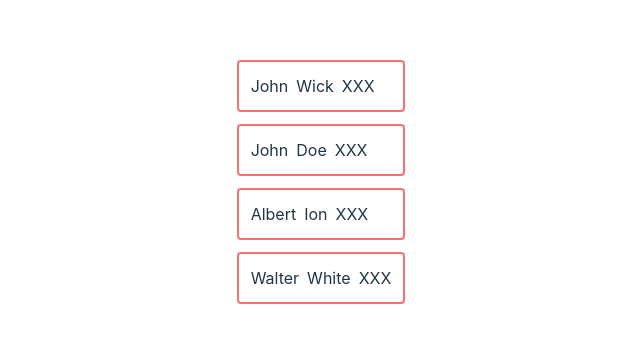
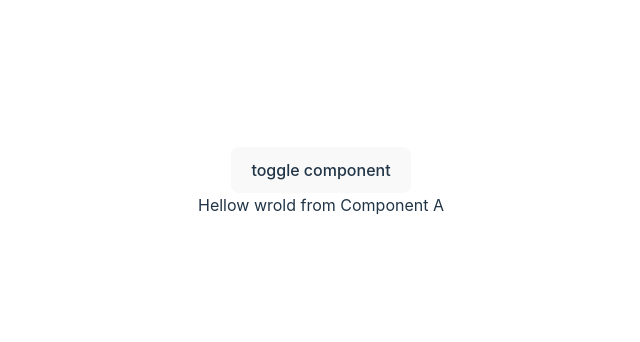
Before and after one commit to ShayanBits/vue-training-hour, a Vue app: page / in a window 1280 px wide. Shown: the part 218-560 px from the top of the page, without its empty margins (319-959 px from the left). Built offline with nearby package versions, Linux system fonts and the light colour scheme.

Commit message:
✨ Add basic dynamic components

```diff
--- a/src/App.vue
+++ b/src/App.vue
@@ -1,9 +1,7 @@
 <script setup>
 import MainComponent from './components/MainComponent.vue';
-import MainComponentNormalSlot from './components/MainComponentNormalSlot.vue';
 </script>
 
 <template>
   <MainComponent/>
-  <!-- <MainComponentNormalSlot/> -->
 </template>
--- a/src/components/Cart.vue
+++ /dev/null
@@ -1,15 +0,0 @@
-<template>
-  <div
-    class="flex flex-col justify-around items-center border-solid border-2 p-4 my-3 border-red-300 w-full h-3/6 rounded-md"
-  >
-    <!--  Name -->
-    <div class="red text-xl text-blue-500 bg-slate-200 p-4">
-      <slot name="firstName"> </slot>
-    </div>
-    <!--  LastName-->
-    <slot> </slot>
-
-    <!-- ID -->
-    <slot name="id"> Default ID </slot>
-  </div>
-</template>
--- /dev/null
+++ b/src/components/ComponentA.vue
@@ -0,0 +1,13 @@
+<template >
+    <div>
+        <p>
+            Hellow wrold from Component A
+        </p>
+    </div>
+</template>
+<script setup>
+
+</script>
+<style lang="">
+
+</style>
--- /dev/null
+++ b/src/components/ComponentB.vue
@@ -0,0 +1,13 @@
+<template >
+    <div>
+        <p>
+            Hellow wrold from Component B
+        </p>
+    </div>
+</template>
+<script setup>
+
+</script>
+<style lang="">
+
+</style>
--- a/src/components/List.vue
+++ /dev/null
@@ -1,17 +0,0 @@
-<template>
-  <div>
-    <template v-for="(item, index) in items" :key="index">
-      <slot name="bla" :itemtobePassed="item"></slot>
-    </template>
-  </div>
-</template>
-
-<script setup>
-defineProps({
-  items: {
-      type: Array,
-      required: true,
-    },
-})
-
-</script>
--- a/src/components/ListItem.vue
+++ /dev/null
@@ -1,22 +0,0 @@
-<template>
-    <div class="flex border-2 border-spacing-2 border-red-400 rounded gap-2 m-3 p-3">
-        <p>
-            {{ personalInformation.name }}
-        </p>
-        <p>
-            {{ personalInformation.lastName }}
-        </p>
-        <p>
-            {{ personalInformation.id }}
-        </p>
-    </div>
-</template>
-
-<script setup>
-defineProps({
-    personalInformation: {
-        type: Object,
-        required: true
-    }
-})
-</script>
--- a/src/components/MainComponent.vue
+++ b/src/components/MainComponent.vue
@@ -1,20 +1,25 @@
 <template>
-  <List :items="myItems">
-    <template #bla="{ itemtobePassed }">
-      <ListItem :personalInformation="itemtobePassed" />
-    </template>
-  </List>
+  <div class="flex-col">
+    <div><button @click="toggle = !toggle">toggle component</button></div>
+    <div>
+      <component :is="toggleComponent" />
+    </div>
+  </div>
 </template>
 
 <script setup>
-import List from "@/components/List.vue"
-import ListItem from "@/components/ListItem.vue"
+import ComponentA from "./ComponentA.vue";
+import ComponentB from "./ComponentB.vue";
+import { ref, computed } from "vue";
 
-const myItems= [
-    {name:"John", lastName: "Wick", id: "XXX"},
-    {name:"John", lastName: "Doe", id: "XXX "},
-    {name:"Albert", lastName: "Ion", id: "XXX "},
-    {name:"Walter", lastName: "White", id: "XXX "},
-]
+const toggle = ref(true);
 
+const toggleComponent = computed(() => toggle.value ? ComponentA : ComponentB);
+
+const myItems = [
+  { name: "John", lastName: "Wick", id: "XXX" },
+  { name: "John", lastName: "Doe", id: "XXX " },
+  { name: "Albert", lastName: "Ion", id: "XXX " },
+  { name: "Walter", lastName: "White", id: "XXX " },
+];
 </script>
--- a/src/components/MainComponentNormalSlot.vue
+++ /dev/null
@@ -1,33 +0,0 @@
-<template>
-
-    <Cart>
-        <template #firstName>
-            Mr X
-        </template>
-            Mr X family name
-        <template v-slot:id>
-            XXX
-        </template>
-    </Cart>
-
-    <Cart v-for="item in myItems">
-        {{ item.name }}
-        {{ item.lastName }}
-        <template #id>
-            {{ item.id }}
-        </template>
-    </Cart>
-
-</template>
-
-<script setup>
-import Cart from './Cart.vue';
-
-const myItems= [
-    {name:"John", lastName: "Wick", id: "XXX"},
-    {name:"John", lastName: "Doe", id: "YYY "},
-    {name:"Albert", lastName: "Ion", id: "XXX "},
-    {name:"Walter", lastName: "White", id: "XXX "},
-]
-
-</script>
```
